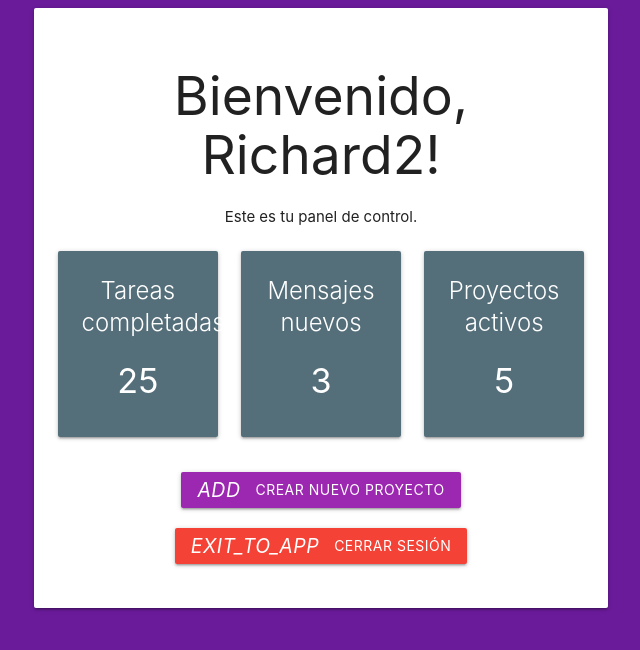
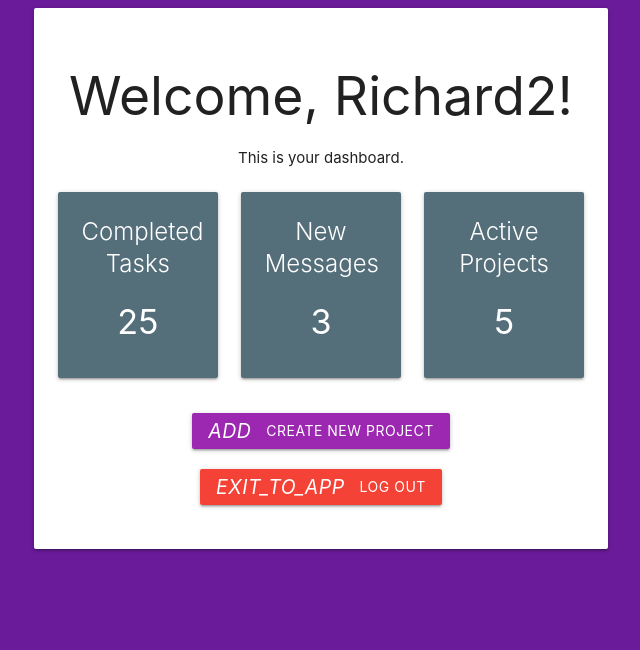
Before and after one commit to Richardustev/DJANGO_POSTGRESQL_SIMPLE_LOGIN, a Django app: page /dashboard/ in a window 1280 px wide. Shown: the top 650 px of the page, without its empty margins (319-959 px from the left). Run offline with Django 5.2, Linux system fonts and the light colour scheme; a user stored in the database is signed in.

Commit message:
English xd

```diff
--- a/templates/dashboard.html
+++ b/templates/dashboard.html
@@ -8,15 +8,15 @@
         <div class="row">
             <div class="col s12 m8 offset-m2">
                 <div class="card-panel center-align">
-                    <h2>Bienvenido, {{ user.username }}!</h2>
-                    <p>Este es tu panel de control.</p>
+                    <h2>Welcome, {{ user.username }}!</h2>
+                    <p>This is your dashboard.</p>
 
-                    <!-- Tarjetas de estadísticas -->
+                    <!-- Statistics Cards -->
                     <div class="row">
                         <div class="col s12 m4">
                             <div class="card blue-grey darken-1">
                                 <div class="card-content white-text">
-                                    <span class="card-title">Tareas completadas</span>
+                                    <span class="card-title">Completed Tasks</span>
                                     <h4>25</h4>
                                 </div>
                             </div>
@@ -24,7 +24,7 @@
                         <div class="col s12 m4">
                             <div class="card blue-grey darken-1">
                                 <div class="card-content white-text">
-                                    <span class="card-title">Mensajes nuevos</span>
+                                    <span class="card-title">New Messages</span>
                                     <h4>3</h4>
                                 </div>
                             </div>
@@ -32,29 +32,29 @@
                         <div class="col s12 m4">
                             <div class="card blue-grey darken-1">
                                 <div class="card-content white-text">
-                                    <span class="card-title">Proyectos activos</span>
+                                    <span class="card-title">Active Projects</span>
                                     <h4>5</h4>
                                 </div>
                             </div>
                         </div>
                     </div>
 
-                    <!-- Botón de acción -->
+                    <!-- Action Button -->
                     <div class="row">
                         <div class="col s12">
                             <a class="btn waves-effect waves-light purple" href="#">
                                 <i class="material-icons left">add</i>
-                                Crear nuevo proyecto
+                                Create New Project
                             </a>
                         </div>
                     </div>
 
-                    <!-- Enlace para cerrar sesión -->
+                    <!-- Logout Link -->
                     <div class="row">
                         <div class="col s12">
                             <a href="{% url 'login:logout' %}" class="btn waves-effect waves-light red">
                                 <i class="material-icons left">exit_to_app</i>
-                                Cerrar sesión
+                                Log Out
                             </a>
                         </div>
                     </div>
```
Also changed, not shown: templates/home.html (+5 -5 lines), templates/login/login.html (+5 -5 lines), templates/login/register.html (+5 -5 lines), db.sqlite3.
